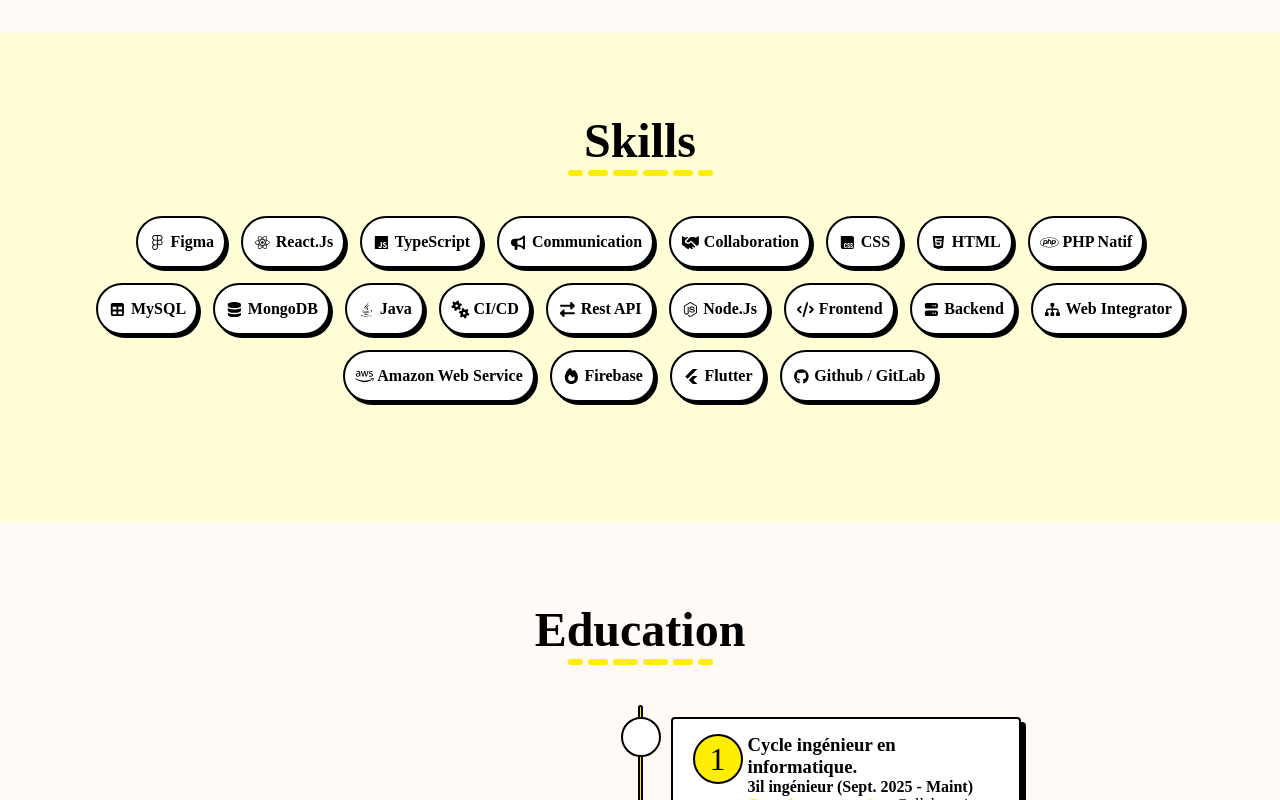
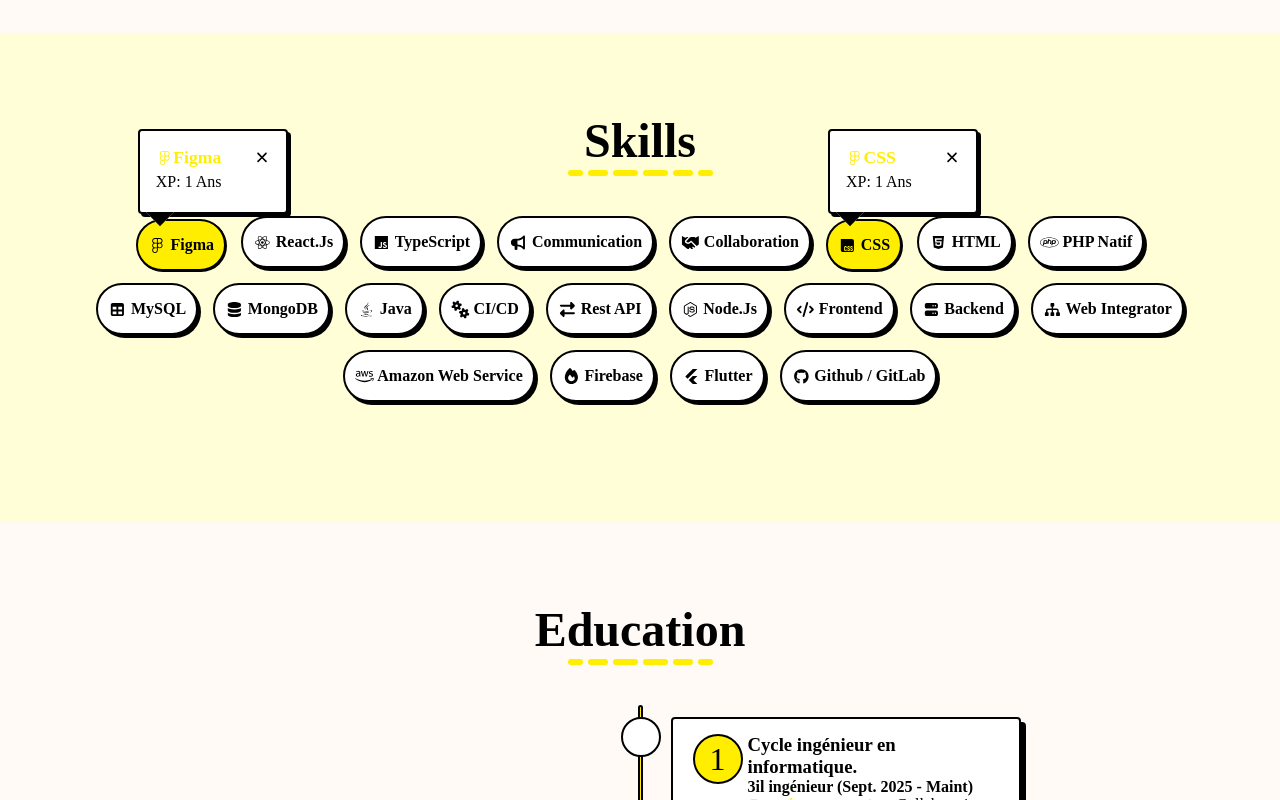
Before and after one commit to brelnosse/portofolio, a React (Create React App) app: page / in a window 1280 px wide. Shown: the part 1100-1900 px from the top of the page. Built offline with nearby package versions, Linux system fonts and the light colour scheme; a web font is replaced by a local one.

Commit message:
Animated the skills section. (Tooltip animation)

```diff
--- a/src/assets/style/index.css
+++ b/src/assets/style/index.css
@@ -1,5 +1,6 @@
 :root{
     --primary-color: rgb(255, 238, 0);
+    --primary-dark-color: rgb(255, 230, 0);
     --underline-color: rgb(247, 222, 0);
     --border-color: black;
     --border-secondary: rgb(85, 85, 85);
--- a/src/assets/style/skillscard.css
+++ b/src/assets/style/skillscard.css
@@ -9,9 +9,21 @@
     box-shadow: 3px 3px 0px 0px var(--black);
     transition: all 0.2s;
     cursor: pointer;
+    display: inline;
 }
-.skills-card:hover{
+.skills-card:hover, .skills-card.active{
     background-color: var(--primary-color);
     transform: translateY(3px);
     box-shadow: 1px 1px 0px 0px var(--black);
 }
+.skills-card .tooltip.visible{
+    transform: scale(1);
+    top: -92px;
+    opacity: 1;
+}
+
+/* @media screen and (max-width: 300px) {
+    .skills-card.active .tooltip.visible{
+        top: -100px;
+    }
+} */
--- /dev/null
+++ b/src/assets/style/tooltip.css
@@ -0,0 +1,64 @@
+.tooltip{
+    background-color: white;
+    padding: 16px;
+    position: absolute;
+    left: 0px;
+    top: 0px;
+    min-width: 150px;
+    border-radius: var(--border-radius);
+    z-index: 15;
+    border: 2px solid var(--border-color);
+    box-shadow: 3px 3px 0px 0px var(--black);
+    transform: scale(0);
+    opacity: 0;
+    transition: all 0.4s;
+}
+.tooltip::before{
+    content: '';
+    height: 0px;
+    width: 0px;
+    position: absolute;
+    border: none;
+    border-bottom: 20px solid black;
+    border-left: 20px solid transparent;
+    bottom: -10.1px;
+    z-index: -1;
+    left: 10px;
+    background-color: white;
+    transform: rotate(45deg);
+}
+.tooltip.spaceRight::before{
+    left: calc(100% - 30px);
+}
+.tooltip .tooltip-header{
+    display: flex;
+    align-items: center;
+    justify-content: space-between;
+}
+.tooltip .tooltip-header svg{
+    font-size: 0.8em;
+}
+.tooltip .close-tooltip{
+    font-size: 16px;
+    cursor: pointer;
+    transition: all 0.2s;
+}
+.tooltip .close-tooltip:hover{
+    color: var(--primary-dark-color);
+}
+.tooltip .tooltip-header h2{
+    font-size: 1.1em;
+    color: var(--primary-color);
+}
+.tooltip p{
+    font-weight: 400;
+    margin: 5px 0px;
+}
+@media screen and (max-width: 300px) {
+    .tooltip{
+        left: -30px;
+    }
+    .tooltip::before{
+        left: 30px;
+    }
+}
--- a/src/components/Carreer.tsx
+++ b/src/components/Carreer.tsx
@@ -4,12 +4,12 @@ import { CareerProps } from "../types/career.type";
 import '../assets/style/career.css';
 const Career: React.FC<CareerProps> = ({step, postTitle, period, skills, ...props}) =>{
     const [windowSize, setWindowSize] = useState<number>(window.innerWidth);
-    const handleResize = (): void =>{
+    const handleWindowResize = (): void =>{
         setWindowSize(window.innerWidth);
     }
     useEffect(()=>{
-        window.addEventListener('resize', handleResize);
-        return () => window.removeEventListener('resize', handleResize);
+        window.addEventListener('resize', handleWindowResize);
+        return () => window.removeEventListener('resize', handleWindowResize);
     }, [])
     return (
         <div className={`career ${windowSize > 597 ? (step%2 === 0 ? 'left' : '') : ''}`} {...props}>
--- a/src/components/Navbar.tsx
+++ b/src/components/Navbar.tsx
@@ -2,7 +2,7 @@ import { Link, useLocation } from "react-router-dom";
 //@ts-ignore
 import '../assets/style/navbar.css';
 import Button from "./Button";
-import { useEffect,  useRef,  useState } from "react";
+import { useEffect,  useState } from "react";
 //@ts-ignore
 import { MenuItems } from "../data/menuItems";
 import { MenuItemType } from "../types/navbar.types";
--- a/src/components/SkillsCard.tsx
+++ b/src/components/SkillsCard.tsx
@@ -2,13 +2,63 @@ import { SkillsCardProps } from "../types/skillscard.type";
 //@ts-ignore
 import '../assets/style/skillscard.css';
 import { FontAwesomeIcon } from "@fortawesome/react-fontawesome";
+import ToolTip from "./ToolTip";
+import { useEffect, useRef, useState } from "react";
 
-const SkillsCard:React.FC<SkillsCardProps> = ({icon, text, active, ...props}) => {
+const SkillsCard:React.FC<SkillsCardProps> = ({icon, text, active, tooltip, skillsData, setSkillsData, ...props}) => {
+    const [isHovered, setIsHovered] = useState<boolean>(false);
+    const skillsRef = useRef<HTMLDivElement>(null);
+
+    useEffect(()=>{
+        if(!skillsRef.current) return;
+        const skillsElem = skillsRef.current as HTMLElement;
+        const observer = new IntersectionObserver((entries)=>{
+
+            if(entries[0].isIntersecting){
+                if((skillsElem.childNodes[0] as HTMLElement).classList.contains('tooltip') && active){
+                    skillsElem.firstElementChild?.classList.add('visible');
+                    setIsHovered(true);
+                }
+            }
+        },{
+            threshold: 0.5,
+        });
+        observer.observe(skillsElem);
+
+        return ()=>{
+            observer.disconnect();
+        }
+    });
     return (
-        <span className={`skills-card ${active ? 'active' : ''}`} {...props}>
+        <div
+            ref={skillsRef}
+            className={`skills-card${active ? ' active' : ''}`}
+            onMouseEnter={()=> {
+                if(!active)
+                setIsHovered(true)
+            }}
+            onMouseLeave={()=> {
+                if(!active)
+                setIsHovered(false)
+            }}
+            {...props}>
+            {
+                tooltip &&
+                <ToolTip
+                    title={{
+                        icon: tooltip?.title.icon,
+                        text: tooltip?.title.text
+                    }}
+                    skillsData={skillsData}
+                    active={active}
+                    setSkillsData={setSkillsData}
+                    isHovered={(isHovered) ? true : false}
+                    setIsHovered={setIsHovered}
+                    description={tooltip.description}/>
+            }
             {icon && <FontAwesomeIcon icon={icon} style={{marginBottom: '-1px', fontSize: '15px', marginRight: '4px'}}/>}
             {text}
-        </span>
+        </div>
     );
 }
 export default SkillsCard;
--- a/src/components/ToolTip.tsx
+++ b/src/components/ToolTip.tsx
@@ -1,7 +1,74 @@
-const ToolTip:React.FC = () =>{
+import { fas } from "@fortawesome/free-solid-svg-icons";
+import { FontAwesomeIcon } from "@fortawesome/react-fontawesome";
+import { ToolTipProps } from "../types/tooltip.type";
+//@ts-ignore
+import '../assets/style/tooltip.css';
+import { SkillsCardProps } from "../types/skillscard.type";
+import { useCallback, useLayoutEffect, useRef } from "react";
+
+const ToolTip:React.FC<ToolTipProps> = ({isHovered, setIsHovered, title, active, description, skillsData, setSkillsData}) =>{
+    const ToolRef = useRef<HTMLDivElement>(null);
+
+    const handleCloseActiveSkills = useCallback((title:string) => {
+        if(!setSkillsData || !skillsData) return;
+        setSkillsData(
+            skillsData.map((el:SkillsCardProps) =>
+                el.tooltip?.title.text.trim().toLocaleLowerCase() === title.trim().toLocaleLowerCase() ?
+                {...el, active: !el.active} :
+                el
+            )
+        );
+
+    }, [skillsData, setSkillsData]);
+
+    const resizingBox = useCallback(() =>{
+        if(!ToolRef.current) return;
+        const ToolElem = ToolRef.current as HTMLElement;
+        let right = window.innerWidth-(ToolElem.getBoundingClientRect().x+ToolElem.offsetWidth+10);
+        if(right < 0){
+            ToolElem.style.left = -ToolElem.offsetWidth+45 + 'px';
+            ToolElem.classList.add('spaceRight');
+        }else{
+            ToolElem.style.left = '0px';
+            ToolElem.classList.remove('spaceRight');
+            // ToolElem.classList.remove('triangleLeft');
+        }
+    }, []);
+
+    const handleScreenRezise = useCallback(()=>{
+        if(!ToolRef.current) return;
+        const ToolElem = ToolRef.current as HTMLElement;
+        if(ToolElem.classList.contains('visible')){
+            resizingBox();
+        }
+    }, [resizingBox]);
+
+    useLayoutEffect(()=>{
+        if(!ToolRef.current) return;
+        resizingBox();
+        window.addEventListener('resize', handleScreenRezise);
+        return () =>{
+            window.removeEventListener('resize', handleScreenRezise);
+        }
+    }, [resizingBox, handleScreenRezise]);
     return (
-        <div className="tooltip">
-
+        <div ref={ToolRef} className={`tooltip${isHovered ? ' visible' : ''}`}>
+            <div className="tooltip-header">
+                <h2 className="tooltip-title">
+                    <FontAwesomeIcon icon={title.icon}/>
+                    <span>{title.text}</span>
+                </h2>
+                <span
+                    className="close-tooltip"
+                    onClick={()=>{
+                        if(active)
+                            handleCloseActiveSkills(title.text);
+                        setIsHovered?.(false);
+                    }}>
+                    <FontAwesomeIcon icon={fas.faTimes}/>
+                </span>
+            </div>
+            <p className="tooltip-description">{description}</p>
         </div>
     );
 }
--- a/src/data/skills.ts
+++ b/src/data/skills.ts
@@ -5,86 +5,128 @@ import { faAws, faCss, faFigma, faFlutter, faGithub, faHtml5, faJava, faJs, faNo
 export const Skills:SkillsCardProps[] = [
     {
         icon: faFigma,
-        text: 'Figma'
+        text: 'Figma',
+        tooltip: {
+            title: {
+                icon: faFigma,
+                text: 'Figma'
+            },
+            description: 'XP: 1 ans',
+        },
+        active: true,
     },
     {
         icon: faReact,
-        text: 'React.js'
+        text: 'React.js',
+        active: false,
+        tooltip: {
+            title: {
+                icon: faFigma,
+                text: 'React.js'
+            },
+            description: 'XP: 1 ans',
+        },
     },
     {
         icon: faJs,
-        text: 'TypeScript'
+        text: 'TypeScript',
+        active: false,
     },
     {
         icon: faBullhorn,
-        text: 'communication'
+        text: 'communication',
+        active: false,
     },
     {
         icon: fas.faHandshake,
-        text: 'collaboration'
+        text: 'collaboration',
+        active: false,
     },
     {
         icon: faCss,
-        text: 'CSS'
+        text: 'CSS',
+        tooltip: {
+            title: {
+                icon: faFigma,
+                text: 'CSS'
+            },
+            description: 'XP: 1 ans',
+        },
+        active: true,
     },
     {
         icon: faHtml5,
-        text: 'HTML'
+        text: 'HTML',
+        active: false,
     },
     {
         icon: faPhp,
-        text: 'PHP natif'
+        text: 'PHP natif',
+        active: false,
     },
     {
         icon: faTable,
-        text: 'MySQL'
+        text: 'MySQL',
+        active: false,
     },
     {
         icon: faDatabase,
-        text: 'MongoDB'
+        text: 'MongoDB',
+        active: false,
     },
     {
         icon: faJava,
-        text: 'Java'
+        text: 'Java',
+        active: false,
     },
     {
         icon: faGears,
-        text: 'CI/CD'
+        text: 'CI/CD',
+        active: false,
     },
     {
         icon: faExchangeAlt,
-        text: 'Rest API'
+        text: 'Rest API',
+        active: false,
     },
     {
         icon: faNodeJs,
-        text: 'Node.js'
+        text: 'Node.js',
+        active: false,
     },
     {
         icon: faCode,
-        text: 'Frontend'
+        text: 'Frontend',
+        active: false,
     },
     {
         icon: faServer,
-        text: 'Backend'
+        text: 'Backend',
+        active: false,
     },
     {
         icon: faSitemap,
-        text: 'web integrator'
+        text: 'web integrator',
+        active: false,
     },
     {
         icon: faAws,
-        text: 'Amazon web service'
+        text: 'Amazon web service',
+        active: false,
     },
     {
         icon: fas.faFire,
-        text: 'Firebase'
+        text: 'Firebase',
+        active: false,
     },
     {
         icon: faFlutter,
-        text: 'Flutter'
+        text: 'Flutter',
+        active: false,
     },
     {
         icon: faGithub,
-        text: 'Github / gitLab'
+        text: 'Github / gitLab',
+        active: false,
     }
 ]
--- a/src/pages/Home.tsx
+++ b/src/pages/Home.tsx
@@ -17,7 +17,6 @@ import { experiences } from '../data/experiences';
 import { ExperienceProps } from '../types/experience.type';
 import Experience from '../components/Experience';
 import TabNavigation from '../components/TabNavigation';
-import {motion} from 'motion/react';
 import { projects } from '../data/projects';
 import { ProjectProps } from '../types/project.type';
 import Project from '../components/Project';
@@ -26,6 +25,7 @@ const Home:React.FC = () =>{
     const containerRef = useRef<HTMLDivElement>(null);
     const educationSectionRef = useRef<HTMLElement>(null);
     const [activeTab, setActiveTab] = useState<string>('all');
+    const [skillsData, setSkillsData] = useState<SkillsCardProps[]>(Skills);
 
     useEffect(() => {
         const indicator = scrollIndicator.current;
@@ -102,8 +102,15 @@ const Home:React.FC = () =>{
                 <Underlined text='Skills'/>
                 <div className="skills_container">
                     {
-                        Skills.map((el:SkillsCardProps, i:number) => {
-                            return  <SkillsCard icon={el.icon} text={el.text} key={`${el.text+i}`}/>
+                        skillsData.map((el:SkillsCardProps, i:number) => {
+                            return  <SkillsCard
+                                        icon={el.icon}
+                                        text={el.text}
+                                        key={`${el.text+i}`}
+                                        tooltip={el.tooltip}
+                                        skillsData={skillsData}
+                                        setSkillsData={setSkillsData}
+                                        active={el.active}/>
                         })
                     }
                 </div>
@@ -115,7 +122,12 @@ const Home:React.FC = () =>{
                         <span className="scrolling-indicator" ref={scrollIndicator}></span>
                         {
                             schoolCareer.map((el: CareerProps, i:number) =>{
-                                return <Career step={el.step} postTitle={el.postTitle} period={el.period} skills={el.skills} key={el.step+el.postTitle.split(' ').join('')}/>
+                                return <Career
+                                        step={el.step}
+                                        postTitle={el.postTitle}
+                                        period={el.period}
+                                        skills={el.skills}
+                                        key={el.step+el.postTitle.split(' ').join('')}/>
                             })
                         }
                     </div>
```
Also changed, not shown: src/types/skillscard.type.ts (+6 -1 lines), src/types/tooltip.type.ts (added, +16 -0 lines).
